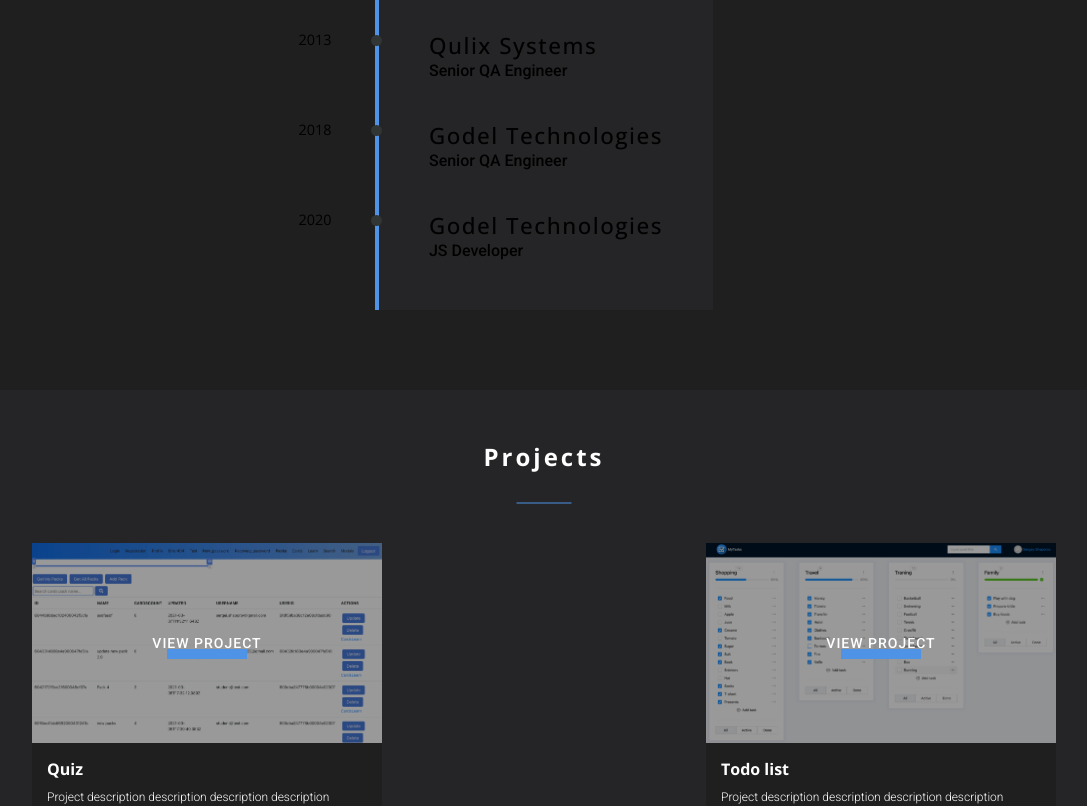
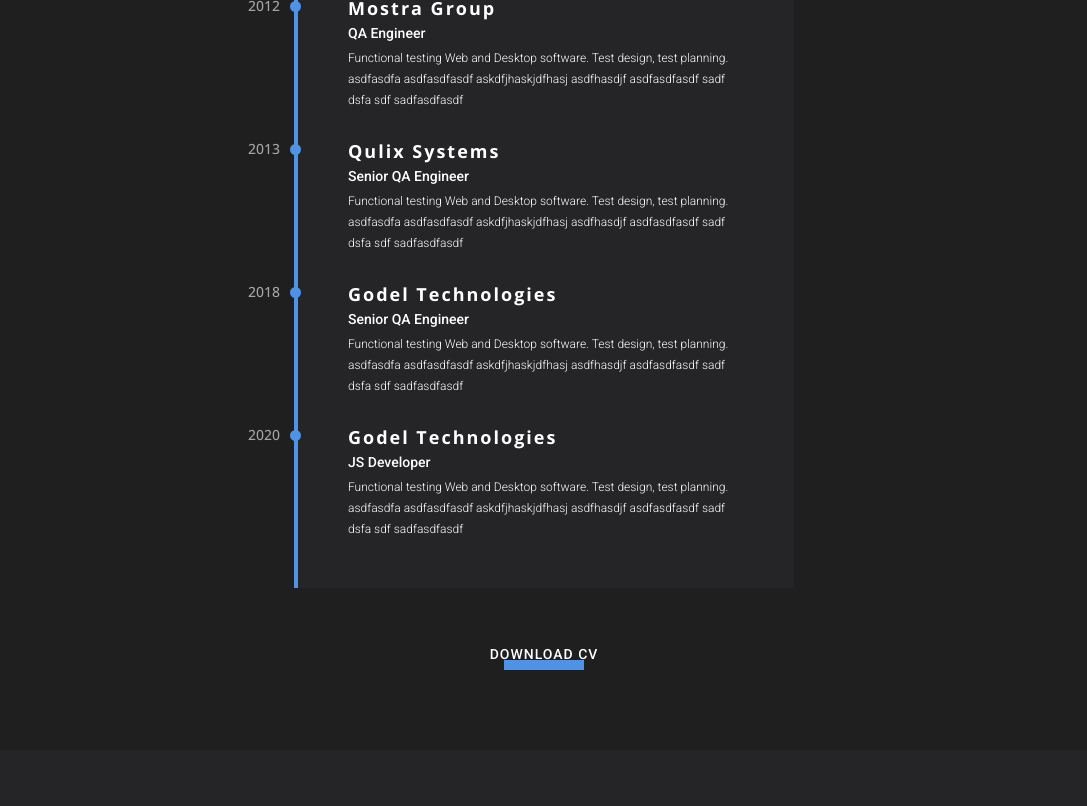
Before and after one commit to sshaporov/portfolio, a React (Create React App) app: page / in a window 1280 px wide. Shown: the part 1560-2366 px from the top of the page, without its empty margins (96-1183 px from the left). Built offline with nearby package versions, Linux system fonts and the light colour scheme.

Commit message:
icons refactoring

```diff
--- a/src/04-resume/Resume.jsx
+++ b/src/04-resume/Resume.jsx
@@ -1,33 +1,37 @@
 import React from "react"
 import styles from "./Resume.module.scss"
 import {Title} from "../common/components/title/Title"
+import Button from "../common/components/button/Button";
 
 function Resume() {
     return (
         <div className={styles.resume}>
             <div className={styles.container}>
-                <div className={styles.timelineContent}>
                     <Title name={'Resume'}/>
                     <ul className={styles.timeline}>
                         <li className={styles.event} data-date="2012">
                             <h3>Mostra Group</h3>
                             <p>QA Engineer </p>
+                            <span>Functional testing Web and Desktop software. Test design, test planning. asdfasdfa asdfasdfasdf askdfjhaskjdfhasj asdfhasdjf asdfasdfasdf sadf dsfa sdf sadfasdfasdf</span>
+
                         </li>
                         <li className={styles.event} data-date="2013">
                             <h3>Qulix Systems</h3>
                             <p>Senior QA Engineer</p>
+                            <span>Functional testing Web and Desktop software. Test design, test planning. asdfasdfa asdfasdfasdf askdfjhaskjdfhasj asdfhasdjf asdfasdfasdf sadf dsfa sdf sadfasdfasdf</span>
                         </li>
                         <li className={styles.event} data-date="2018">
                             <h3>Godel Technologies</h3>
                             <p>Senior QA Engineer</p>
+                            <span>Functional testing Web and Desktop software. Test design, test planning. asdfasdfa asdfasdfasdf askdfjhaskjdfhasj asdfhasdjf asdfasdfasdf sadf dsfa sdf sadfasdfasdf</span>
                         </li>
                         <li className={styles.event} data-date="2020">
                             <h3>Godel Technologies</h3>
                             <p>JS Developer</p>
+                            <span>Functional testing Web and Desktop software. Test design, test planning. asdfasdfa asdfasdfasdf askdfjhaskjdfhasj asdfhasdjf asdfasdfasdf sadf dsfa sdf sadfasdfasdf</span>
                         </li>
                     </ul>
-                </div>
-
+                <Button name={'Download CV'}/>
             </div>
         </div>
     );
--- a/src/04-resume/Resume.module.scss
+++ b/src/04-resume/Resume.module.scss
@@ -15,32 +15,34 @@
 $line: 4px;
 
 .resume {
-    background-color: #1f1f20;
-
+    background-color: $bgColor;
     padding: 50px 0 80px 0;
     .container {
         @include container();
         @include flex(column, flex-start, center, nowrap);
-        .timelineContent {
-            text-align: center;
             .timeline {
                 border-left: 4px solid $primaryColor;
                 background: $bgSecondColor;
-                font-family: $textFontFamily;
                 position: relative;
                 padding: 50px;
                 list-style: none;
                 text-align: left;
                 max-width: 500px;
+                margin: 50px 0;
                 h3 {
-                    font-family: $titleFontFamily;
-                    letter-spacing: 1.5px;
-                    font-weight: 400;
-                    font-size: 1.4em;
+                    @include text($titleFontFamily, 18px, 700);
+                    letter-spacing: 2px;
+                }
+                p {
+                    @include text($textFontFamily, 14px, 500);
+                    margin: 5px 0;
+                }
+                span {
+                    @include text($textFontFamily, 12px, 300);
+                    line-height: 1.5;
                 }
                 .event {
                     padding-bottom: 30px;
-                    margin-bottom: 10px;
                     position: relative;
 
                     &:last-of-type {
@@ -56,30 +58,27 @@
                     }
 
                     &:before {
-                        left: ((($date * 0.6) + $spacing + $line + $dot + ($dotborder * 2)) * 1.5) * -1;
+                        left: -100px;
                         content: attr(data-date);
                         text-align: right;
-                        font-weight: 100;
-                        font-size: 0.9em;
-                        min-width: $date;
-                        font-family: $titleFontFamily;
-                        @media screen and (max-width: 600px) {
+                        opacity: 0.6;
+                        @include text($titleFontFamily, 14px, 500);
+                        @media screen and (max-width: 622px) {
                             opacity: 0;
                         }
                     }
 
                     &:after {
-                        box-shadow: 0 0 0 $dotborder fade($primaryColor,100%);
                         left: ($spacing + $line + ($dot * 0.35)) * -1;
-                        background: lighten($background,5%);
+                        background: $primaryColor;
                         border-radius: 50%;
-                        height: $dot;
-                        width: $dot;
+                        height: 11px;
+                        width: 11px;
                         content: "";
                         top: 5px;
                     }
                 }
             }
-        }
+        //}
     }
 }
--- a/src/05-projects/project/Project.module.scss
+++ b/src/05-projects/project/Project.module.scss
@@ -41,8 +41,9 @@
     .projectInfo {
         padding: 15px;
         .projectTitle {
-            @include text($titleFontFamily, 16px, 600);
+            @include text($titleFontFamily, 18px, 700);
             margin: 0 0 5px;
+            letter-spacing: 2px;
         }
         .projectDescription {
             @include text($textFontFamily, 12px, 300);
--- a/src/06-contacts/Contacts.module.scss
+++ b/src/06-contacts/Contacts.module.scss
@@ -45,6 +45,7 @@
                 min-height: 160px;
                 padding: 15px;
                 resize: none;
+                margin-bottom: 0;
                 &:focus {
                     border: 1px solid transparent;
                     transition: all 0.4s ease-in-out 0s;
--- a/src/07-footer/Footer.module.scss
+++ b/src/07-footer/Footer.module.scss
@@ -3,7 +3,6 @@
 
 .footer {
     background-color: $bgSecondColor;
-    //min-height: 300px;
     @include flex(row, center, stretch, nowrap);
     padding: 50px 0 20px 0;
     .container {
@@ -21,11 +20,15 @@
                 width: 60px;
                 border-radius: 50%;
                 opacity: 0.5;
+
                 &:hover {
                     opacity: 1;
                     cursor: pointer;
+                    border: 1px solid $textColor;
+                    background-color: $textColor;
                     transition: all 0.3s ease-in-out 0s;
                 }
+
                 @media screen and (max-width: 380px) {
                     width: 50px;
                     height: 50px;
--- a/src/common/components/title/Title.module.scss
+++ b/src/common/components/title/Title.module.scss
@@ -3,7 +3,7 @@
 
 .title {
     margin-bottom: 30px;
-    @include text($titleFontFamily, 24px, 700);
+    @include text($titleFontFamily, 26px, 700);
     letter-spacing: 3px;
     position: relative;
     &::before {
```
Also changed, not shown: src/assets/image/icons/social/github.svg.
